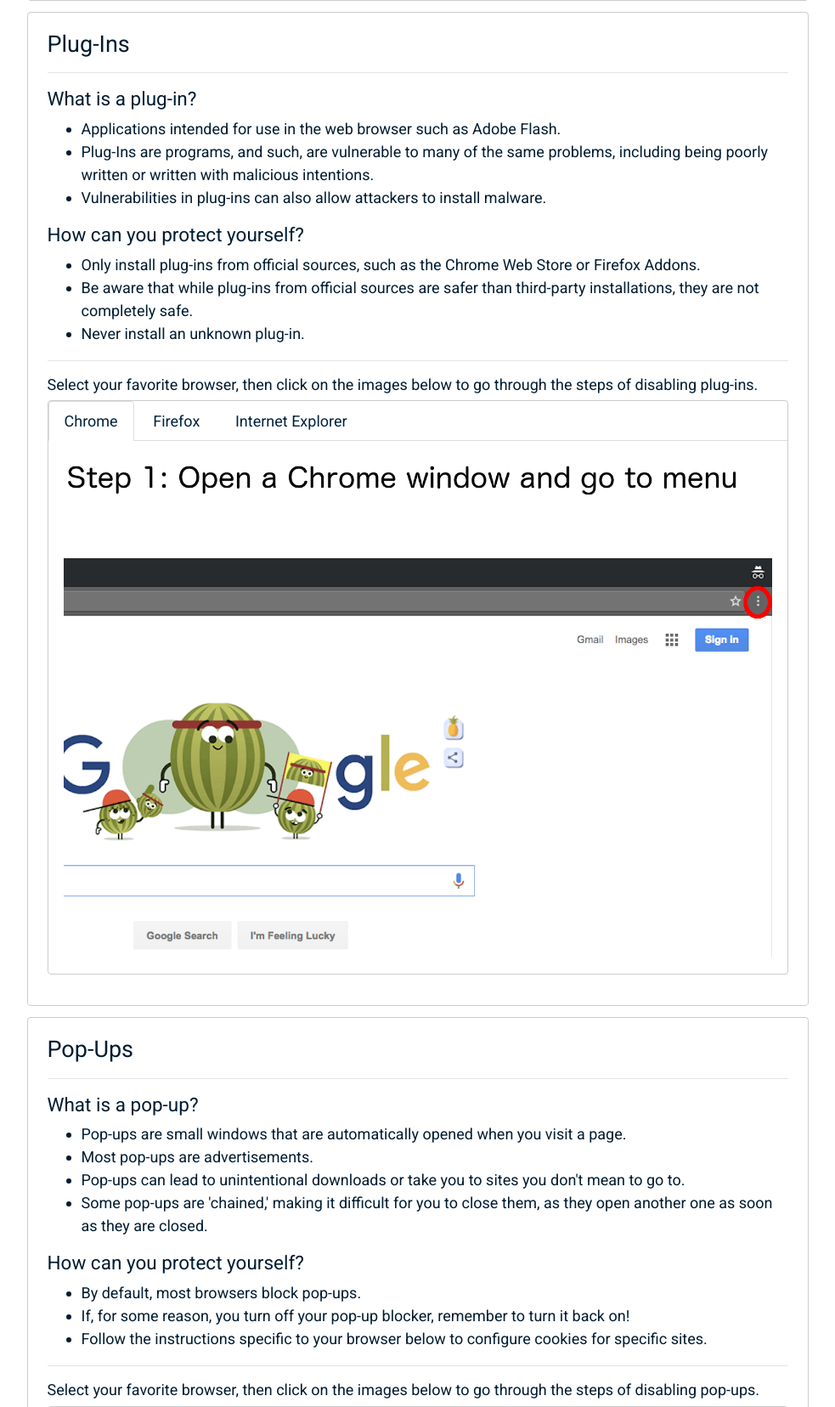
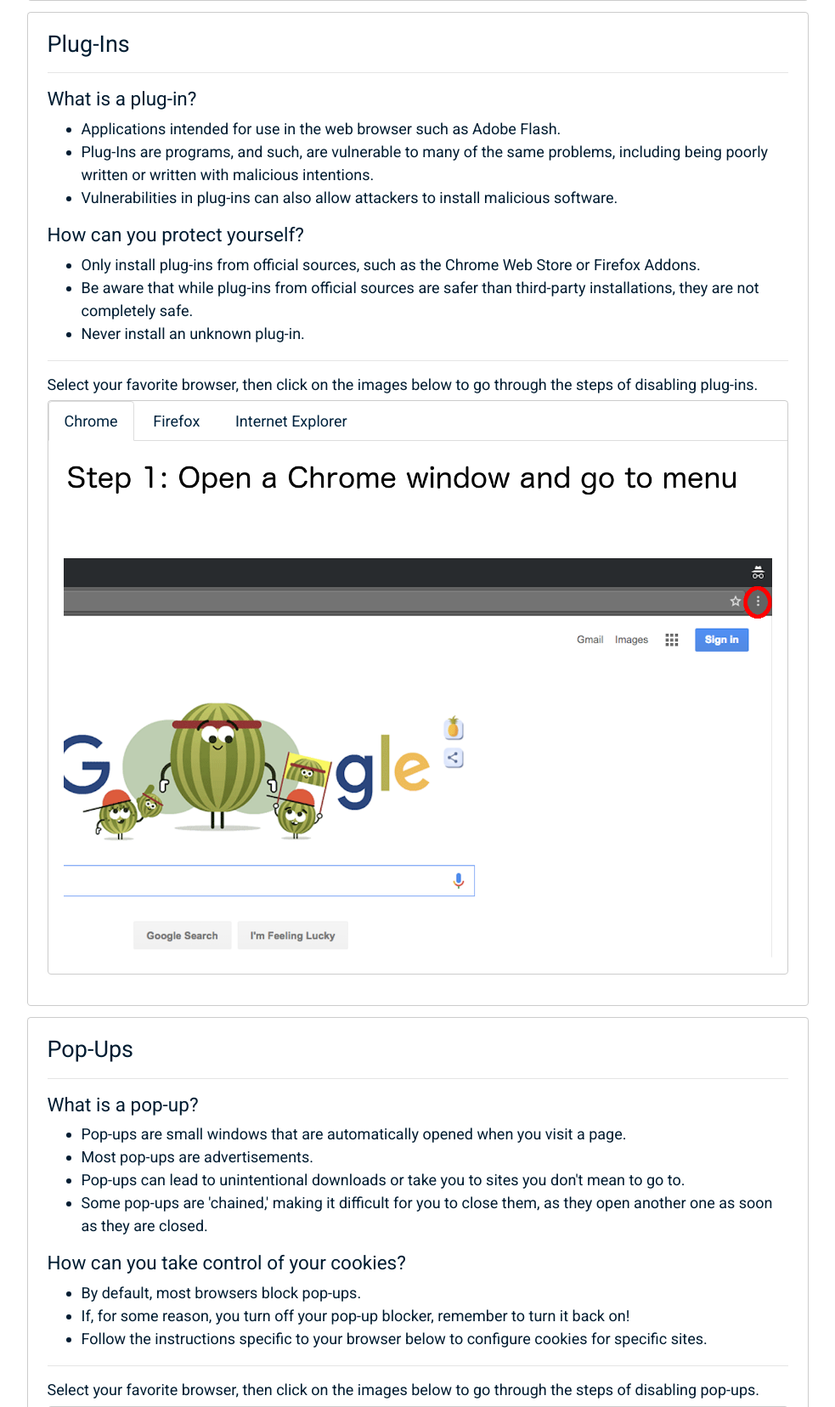
Before and after one commit to vu-vinhcent/schoolserver-test, a Flask app: page /browser in a window 1280 px wide. Shown: the part 1353-3009 px from the top of the page at 85% size, without its empty margins (243-1226 px from the left). Run offline with Flask 2, Linux system fonts and the light colour scheme; some libraries are stand-ins or nearby versions.

Commit message:
text updates

```diff
--- a/templates/browser.html
+++ b/templates/browser.html
@@ -111,7 +111,7 @@
                             <ul>
                                 <li> Applications intended for use in the web browser such as Adobe Flash. </li>
                                 <li> Plug-Ins are programs, and such, are vulnerable to many of the same problems, including being poorly written or written with malicious intentions. </li>
-                                <li> Vulnerabilities in plug-ins can also allow attackers to install malware. </li>
+                                <li> Vulnerabilities in plug-ins can also allow attackers to install malicious software. </li>
                             </ul>
                             <h5> How can you protect yourself? </h5>
                             <ul>
@@ -151,7 +151,7 @@
                                 <li> Pop-ups can lead to unintentional downloads or take you to sites you don't mean to go to. </li>
                                 <li> Some pop-ups are 'chained,' making it difficult for you to close them, as they open another one as soon as they are closed. </li>
                             </ul>
-                            <h5> How can you protect yourself? </h5>
+                            <h5> How can you take control of your cookies? </h5>
                             <ul>
                                 <li> By default, most browsers block pop-ups. </li>
                                 <li> If, for some reason, you turn off your pop-up blocker, remember to turn it back on! </li>
```
Also changed, not shown: templates/passwords.html (+5 -4 lines).
